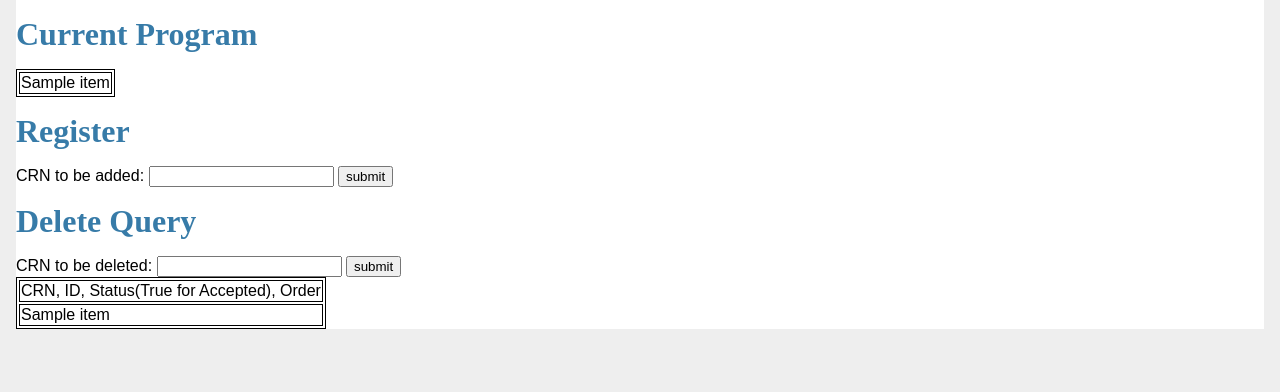
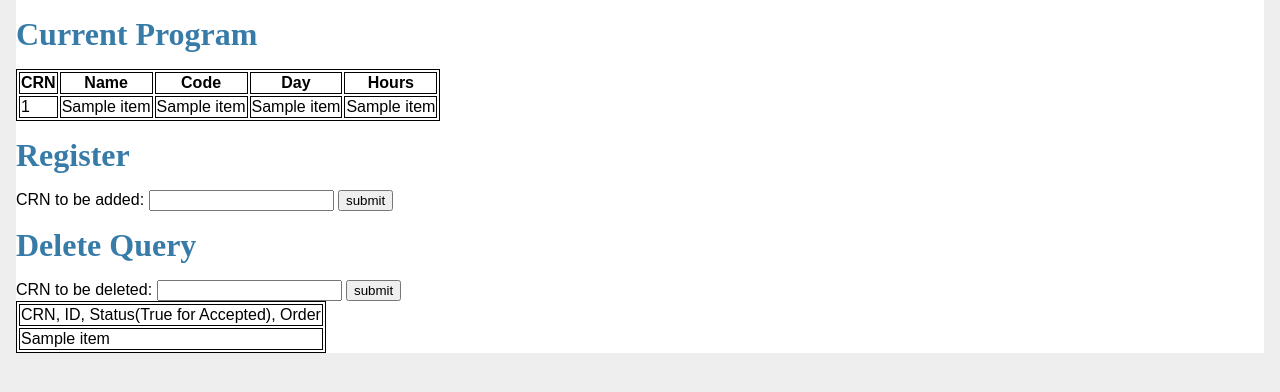
Before and after one commit to Onefivezero/DatabaseProject112233, a Flask app: template templates/register.html in a window 1280 px wide. Shown: the part 38-430 px from the top of the page. Run offline with Flask 2, Linux system fonts and the light colour scheme; the template is opened without the code that fills it: most values are stand-ins (such as "Sample title", 1, 10 or a date in 2020); some libraries are stand-ins or nearby versions.

Commit message:
Add files via upload

```diff
--- a/templates/register.html
+++ b/templates/register.html
@@ -33,12 +33,23 @@
 
         <h1> Current Program </h1>
                 <table>
+                <tr>
+                    <th>CRN</th>
+                    <th>Name</th>
+                    <th>Code</th>
+                    <th>Day</th>
+                    <th>Hours</th>
+                </tr>
                 {% for item in data %}
-                    <tr>
-                        <td>{{item}}</td>
-                    </tr>
+                <tr>
+                    <td>{{item[0]}}</td>
+                    <td>{{item[1]}}</td>
+                    <td>{{item[2]}}</td>
+                    <td>{{item[3]}}</td>
+                    <td>{{item[4]}}</td>
+                </tr>
                 {% endfor %}
-                </table>
+            </table>
         <h1> Register </h1>
             <form action = "{{ url_for('addquery') }}" method = "post">
                 CRN to be added: <input type = "text" name = "crn_add" /> <input type = "submit" value = "submit" class="button"/>
```
